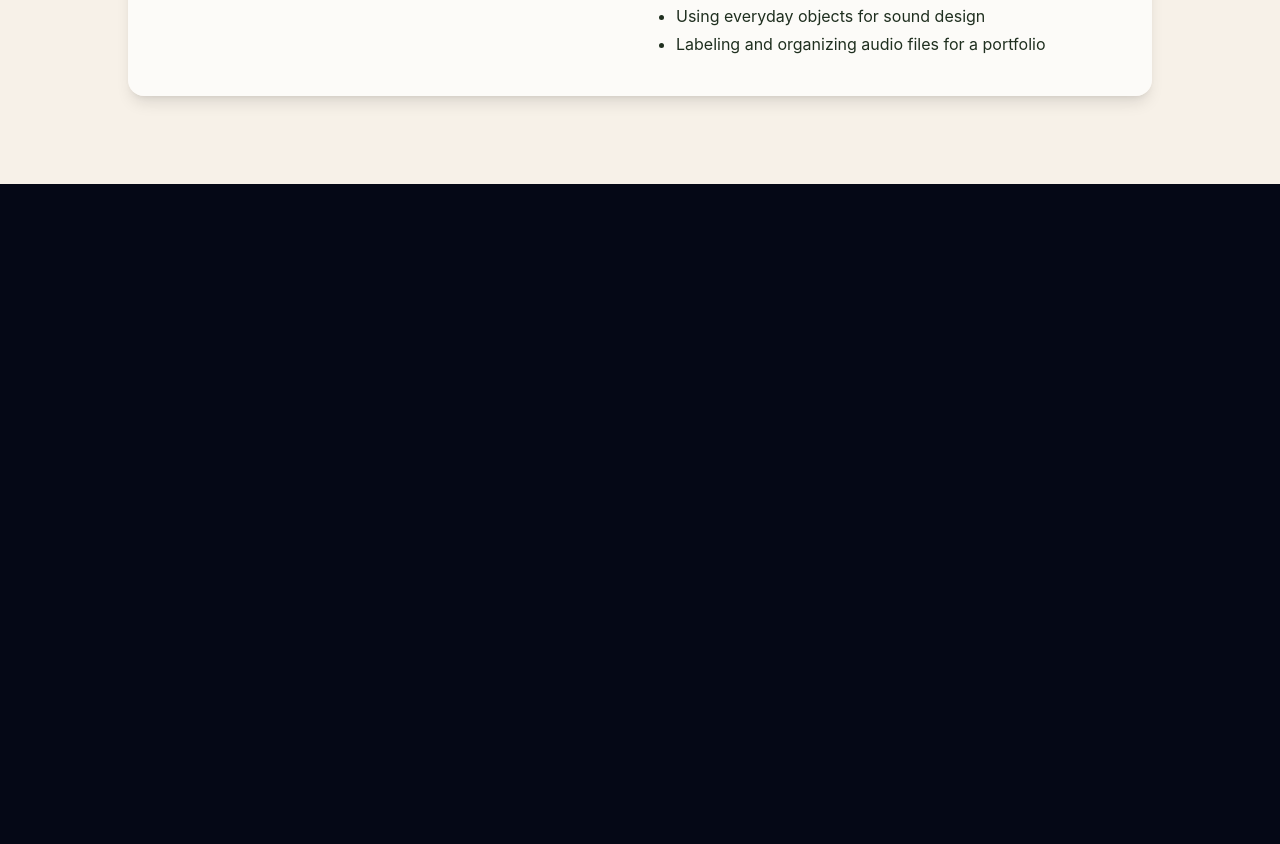
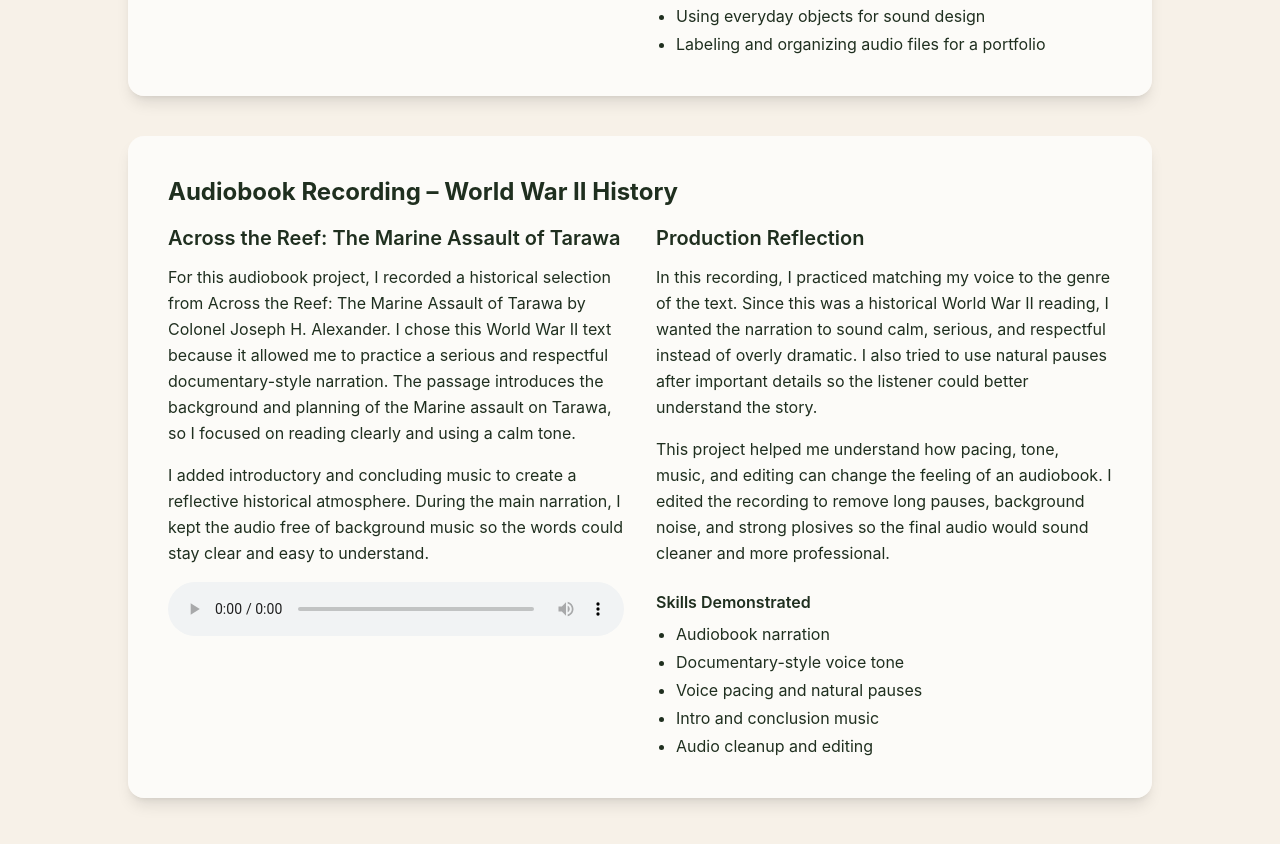
Before and after one commit to UrbinaDan/NextJSCursor, a Next.js app: page /NextJSCursor/graphic-design in a window 1280 px wide. Shown: the part 6743-7587 px from the top of the page. Before the commit the page ends 6927 px from the top, so only its background shows below. Built offline with nearby package versions, Linux system fonts and the light colour scheme.

Commit message:
Add Daniel audiobook recording to audio production directory

```diff
--- a/pages/graphic-design.js
+++ b/pages/graphic-design.js
@@ -519,6 +519,79 @@ export default function GraphicDesign() {
   </div>
 </section>
 
+<section className="bg-white/70 rounded-2xl shadow-lg p-6 md:p-10 mb-10">
+  <h2 className="text-2xl font-bold mb-4">
+    Audiobook Recording – World War II History
+  </h2>
+
+  <div className="grid md:grid-cols-2 gap-8 items-start">
+    <div>
+      <h3 className="text-xl font-semibold mb-3">
+        Across the Reef: The Marine Assault of Tarawa
+      </h3>
+
+      <p className="mb-4 leading-relaxed">
+        For this audiobook project, I recorded a historical selection from
+        Across the Reef: The Marine Assault of Tarawa by Colonel Joseph H.
+        Alexander. I chose this World War II text because it allowed me to
+        practice a serious and respectful documentary-style narration. The
+        passage introduces the background and planning of the Marine assault on
+        Tarawa, so I focused on reading clearly and using a calm tone.
+      </p>
+
+      <p className="mb-4 leading-relaxed">
+        I added introductory and concluding music to create a reflective
+        historical atmosphere. During the main narration, I kept the audio free
+        of background music so the words could stay clear and easy to
+        understand.
+      </p>
+
+      <audio controls className="w-full">
+        <source
+          src="/NextJSCursor/audio-production/Daniel_Audiobook_Recording.mp3"
+          type="audio/mpeg"
+        />
+        Your browser does not support the audio element.
+      </audio>
+    </div>
+
+    <div>
+      <h3 className="text-xl font-semibold mb-3">
+        Production Reflection
+      </h3>
+
+      <p className="mb-4 leading-relaxed">
+        In this recording, I practiced matching my voice to the genre of the
+        text. Since this was a historical World War II reading, I wanted the
+        narration to sound calm, serious, and respectful instead of overly
+        dramatic. I also tried to use natural pauses after important details so
+        the listener could better understand the story.
+      </p>
+
+      <p className="leading-relaxed">
+        This project helped me understand how pacing, tone, music, and editing
+        can change the feeling of an audiobook. I edited the recording to remove
+        long pauses, background noise, and strong plosives so the final audio
+        would sound cleaner and more professional.
+      </p>
+
+      <div className="mt-6">
+        <h4 className="font-semibold mb-2">
+          Skills Demonstrated
+        </h4>
+
+        <ul className="list-disc pl-5 space-y-1">
+          <li>Audiobook narration</li>
+          <li>Documentary-style voice tone</li>
+          <li>Voice pacing and natural pauses</li>
+          <li>Intro and conclusion music</li>
+          <li>Audio cleanup and editing</li>
+        </ul>
+      </div>
+    </div>
+  </div>
+</section>
+
         </div>
       </main>
     </>
```
Also changed, not shown: 1 other file (tests, documents, lock files or other folders).
